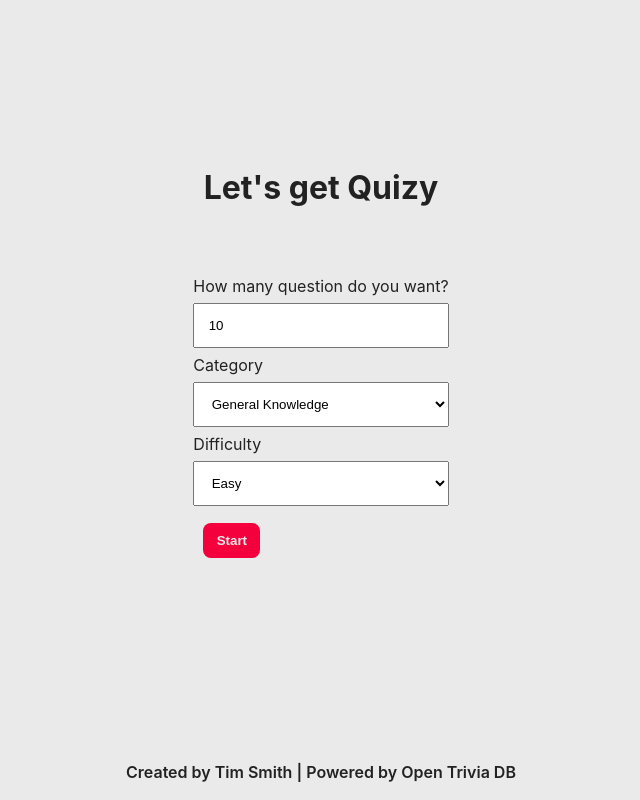
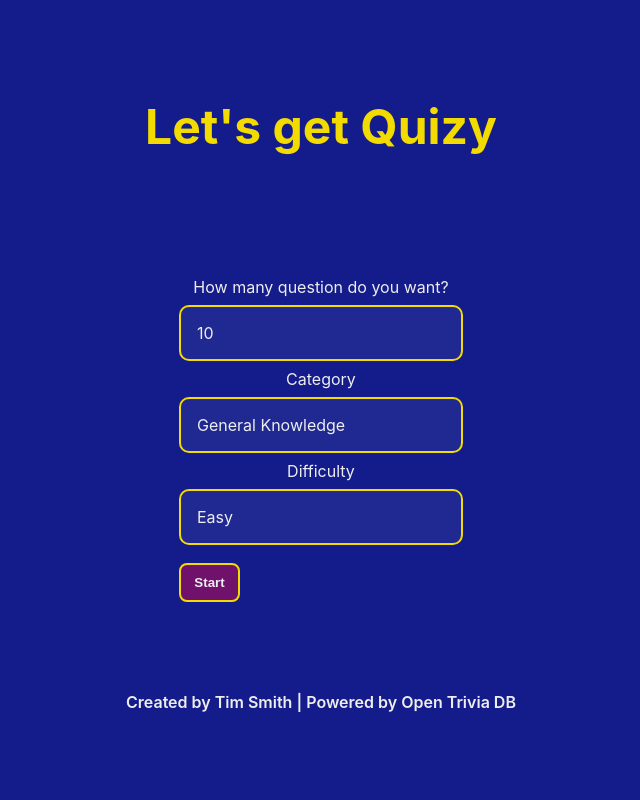
Before and after one commit to timscodebase/quizy, a Next.js app: page / in a window 1280 px wide. Shown: the whole page, without its empty margins (319-959 px from the left). Built offline with nearby package versions, Linux system fonts and the light colour scheme.

Commit message:
new look

```diff
--- a/components/Question.js
+++ b/components/Question.js
@@ -35,18 +35,17 @@ export default function Question({
         onSubmit={(values, actions) => {
           actions.setSubmitting(true);
           setAnswered(true);
+
           if (values.answer[0] === correct_answer) {
             incrementScore();
             setIsCorrect(true);
-            setTimeout(() => {
-              nextQuestion();
-            }, 800);
           } else {
             setIsCorrect(false);
-            setTimeout(() => {
-              nextQuestion();
-            }, 800);
           }
+
+          setTimeout(() => {
+            nextQuestion();
+          }, 800);
           actions.setSubmitting(false);
         }}
       >
--- a/components/Quiz.js
+++ b/components/Quiz.js
@@ -1,6 +1,9 @@
 import PropTypes from "prop-types";
 import { useState, useEffect } from "react";
 import { BounceLoader } from "react-spinners";
+import useWindowSize from 'react-use/lib/useWindowSize';
+import Confetti from 'react-confetti';
+
 
 // Styles
 import { FinalScore, Title } from "./styles/QuizStyles";
@@ -17,7 +20,10 @@ export default function Quiz({ amount, category, difficulty, setStarted }) {
   const [loading, setLoading] = useState(true);
   const [hasError, setHasError] = useState(false);
   const [score, setScore] = useState(0);
+  const [ confetti, setConfetti] = useState(0);
   const [questionNumber, setQuestionNumber] = useState(0);
+  const { width, height } = useWindowSize();
+
 
   // Query URL
   const url = `https://opentdb.com/api.php?amount=${amount}&category=${category}&difficulty=${difficulty}`;
@@ -25,6 +31,10 @@ export default function Quiz({ amount, category, difficulty, setStarted }) {
   function nextQuestion() {
     setQuestionNumber(questionNumber + 1);
   }
+
+  useEffect(() => {
+    setConfetti((score / questions.length) * 200)
+  }, [score])
 
   useEffect(() => {
     const fetchData = async () => {
@@ -48,11 +58,11 @@ export default function Quiz({ amount, category, difficulty, setStarted }) {
   return (
     <>
       {loading ? (
-        <BounceLoader />
+        <BounceLoader color='#f3db00'   />
       ) : hasError ? (
         <div>Error occured.</div>
       ) : questionNumber < questions.length ? (
-        <>
+        <div className={AppStyles.quizWrapper}>
           <Title difficulty={questions[questionNumber].difficulty}>
             <div className="info">
               <h2>{questions[questionNumber].category}</h2>
@@ -72,8 +82,14 @@ export default function Quiz({ amount, category, difficulty, setStarted }) {
             incrementScore={() => setScore(score + 1)}
             nextQuestion={nextQuestion}
           />
-        </>
+        </div>
       ) : questionNumber >= questions.length ? (
+        <div className={AppStyles.endWrapper}>
+          <Confetti
+            width={width}
+            height={height}
+            numberOfPieces={confetti}
+          />
           <div>
             <h2>All Done!</h2>
             <h3>Here is your final score</h3>
@@ -87,6 +103,7 @@ export default function Quiz({ amount, category, difficulty, setStarted }) {
               Take Another Quiz
             </button>
           </div>
+        </div>
       ) : null}
     </>
   );
--- a/components/Welcome.js
+++ b/components/Welcome.js
@@ -26,6 +26,7 @@ export default function Welcome({ setFormConfig, setStarted }) {
       <h1 className={AppStyles.title}>Let's get Quizy</h1>
       <form className={FormStyles.form} onSubmit={formik.handleSubmit}>
         <label htmlFor="amount">How many question do you want?</label>
+        <div className={AppStyles.inputWrapper}>
           <input
             id="amount"
             name="amount"
@@ -33,7 +34,9 @@ export default function Welcome({ setFormConfig, setStarted }) {
             onChange={formik.handleChange}
             value={formik.values.amount}
             />
+        </div>
         <label htmlFor="category">Category</label>
+        <div className={AppStyles.selectWrapper}>
           <select
             id="category"
             name="category"
@@ -49,7 +52,9 @@ export default function Welcome({ setFormConfig, setStarted }) {
               </option>
             ))}
           </select>
+        </div>
         <label htmlFor="difficulty">Difficulty</label>
+        <div className={AppStyles.selectWrapper}>
           <select
             id="difficulty"
             name="difficulty"
@@ -61,6 +66,7 @@ export default function Welcome({ setFormConfig, setStarted }) {
             <option value="medium">Medium</option>
             <option value="hard">Hard</option>
           </select>
+        </div>
         <button className={AppStyles.button} type="submit">
           Start
         </button>
--- a/components/styles/QuizStyles.js
+++ b/components/styles/QuizStyles.js
@@ -78,7 +78,6 @@ export const Title = styled.header`
 export const StyledQuestion = styled.div`
   min-width: 700px;
   max-width: 700px;
-  margin: 0 auto;
   padding: 1em;
   position: relative;
   border: 1px solid var(--border);
--- a/package.json
+++ b/package.json
@@ -17,8 +17,10 @@
     "next": "9.5.3",
     "prop-types": "^15.7.2",
     "react": "16.13.1",
+    "react-confetti": "^6.0.0",
     "react-dom": "16.13.1",
     "react-spinners": "^0.9.0",
+    "react-use": "^15.3.8",
     "styled-components": "^5.2.0"
   }
 }
--- a/styles/App.module.css
+++ b/styles/App.module.css
@@ -1,30 +1,50 @@
 .container {
-  min-height: 100vh;
   display: flex;
+  min-height: calc(100vh - 70px);
   flex-direction: column;
   justify-content: center;
   align-items: center;
 }
 
 .main {
-  padding: 5rem 0;
   flex: 1;
-  display: flex;
-  flex-direction: column;
-  justify-content: center;
-  align-items: center;
+  display: grid;
+  grid-wrap: wrap;
+  place-items: center;
+}
+
+.title {
+  color: var(--warning-color);
+  font-size: 3rem;
+  text-align: center;
+  margin: 0 auto;
+  padding: 4rem 2rem 0 2rem;
 }
 
 .button {
-  background-color: var(--accent-color);
-  color: var(--bg-color);
+  color: #eee;
+  background-color: var(--accent-color-faded);
   font-weight: 600;
   border-radius: 8px;
   padding: 0.75em 1em;
-  margin: 0.75em;
+  margin: 0.75em 0;
   border: none;
   outline: none;
   user-select: none;
+  border: 2px solid var(--warning-color);
+}
+
+.quizWrapper {
+  width : 92vw;
+  margin: 4rem auto 0 auto;
+  display: flex;
+  flex-wrap: wrap;
+  justify-content: center;
+}
+
+.endWrapper {
+  display: grid;
+  place-items: center;
 }
 
 .footer {
@@ -33,7 +53,6 @@
   padding-top: 2em;
   font-weight: 600;
   text-align: center;
-  color: var(--tx-color);
   border-top: 1p solid var(--accent-color-faded);
 }
 
@@ -42,16 +61,7 @@
 }
 
 @media (max-width: 1000px) {
-  .footerSpan,
-  .separator {
-    margin-bottom: 1em;
-  }
-
-  .footerSpan {
-    display: inline-block;
-    width: 100%;
-  }
-  .separator {
-    display: none;
+  .container {
+    display: flex;
   }
 }
--- a/styles/globals.css
+++ b/styles/globals.css
@@ -1,7 +1,8 @@
 :root {
-  --bg-color: #eaeaea;
+  --bg-color: #141c8b;
   --tx-color: #222222;
   --border: #777777;
+  --blue: #2f3e5f;
   --accent-color: #f3003d;
   --warning-color: #f3db00;
   --success-color: #82f300;
@@ -12,12 +13,64 @@
 
 html,
 body {
+  position: relative;
   padding: 0;
   margin: 0;
   font-family: -apple-system, BlinkMacSystemFont, Segoe UI, Roboto, Oxygen,
     Ubuntu, Cantarell, Fira Sans, Droid Sans, Helvetica Neue, sans-serif;
   background-color: var(--bg-color);
-  color: var(--tx-color);
+  color: #eee;
+}
+
+h1 {
+  width: 100%;
+}
+
+label {
+  position: relative;
+  margin: 0.5rem 0;
+  z-index: 2;
+  text-align: center;
+}
+
+input {
+  color: #eee;
+  margin: 0 !important;
+  border: none;
+  outline: none;
+  user-select: none;
+  padding: 0 1em 0 0;
+  font-family: inherit;
+  font-size: inherit;
+  border-radius: 10px;
+  border: 2px solid var(--warning-color);
+  background-color: rgba(255, 255, 255, 0.05);
+}
+
+select {
+  color: #eee;
+  display: grid;
+  justify-self: end;
+  grid-template-areas: "select";
+  appearance: none;
+  padding: 0 1em 0 0;
+  margin: 0;
+  width: 100%;
+  font-family: inherit;
+  font-size: inherit;
+  cursor: inherit;
+  line-height: inherit;
+  border-radius: 10px;
+  border: 2px solid var(--warning-color);
+  background-color: rgba(255, 255, 255, 0.05);
+}
+select::after {
+  content: "";
+  width: 0.8em;
+  height: 0.5em;
+  background-color: var(--blue);
+  clip-path: polygon(100% 0%, 0 0%, 50% 100%);
+  justify-self: end;
 }
 
 a {
```
Also changed, not shown: 1 other file (tests, documents, lock files or other folders). Lines whose indentation alone changed are shown as unchanged.
